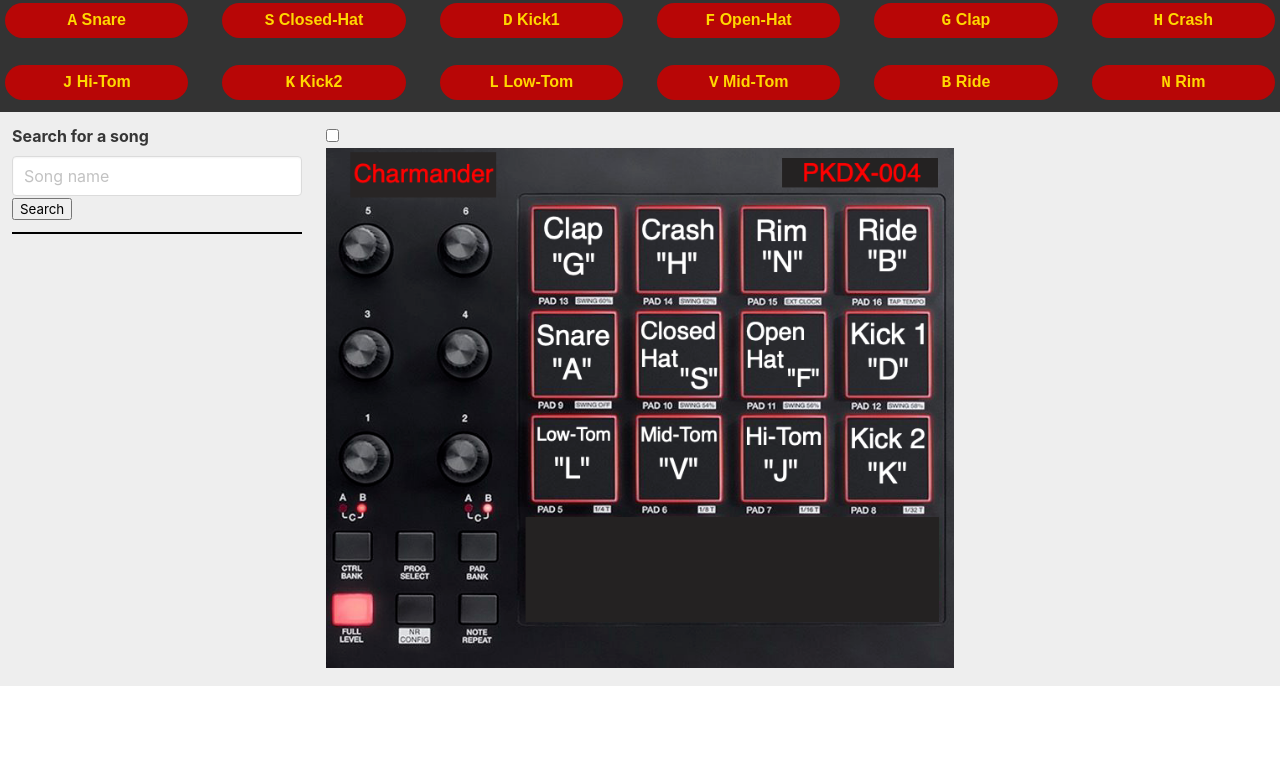
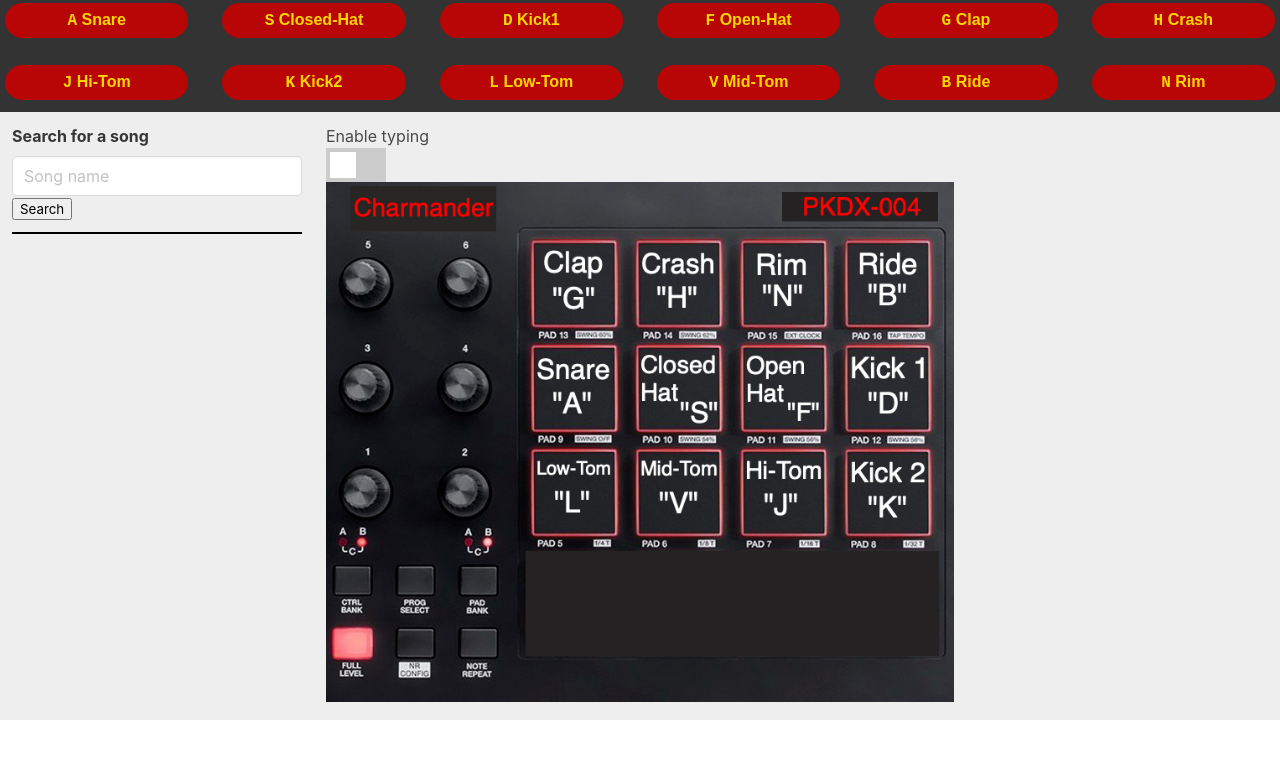
Before and after one commit to WillHeyer/DrumKitProject, a plain HTML site: page index.html in a window 1280 px wide. Drawn offline with nearby package versions, Linux system fonts and the light colour scheme.

Commit message:
style checkbox as slider

```diff
--- a/Assets/CSS/style.css
+++ b/Assets/CSS/style.css
@@ -43,3 +43,54 @@
 .main-background {
     background-color: #eeeeee;
 }
+
+.switch {
+  position: relative;
+  display: inline-block;
+  width: 60px;
+  height: 34px;
+}
+
+.switch input {
+  opacity: 0;
+  width: 0;
+  height: 0;
+}
+
+.slider {
+  position: absolute;
+  cursor: pointer;
+  top: 0;
+  left: 0;
+  right: 0;
+  bottom: 0;
+  background-color: #ccc;
+  -webkit-transition: .4s;
+  transition: .4s;
+}
+
+.slider:before {
+  position: absolute;
+  content: "";
+  height: 26px;
+  width: 26px;
+  left: 4px;
+  bottom: 4px;
+  background-color: white;
+  -webkit-transition: .4s;
+  transition: .4s;
+}
+
+input:checked + .slider {
+  background-color: #2196F3;
+}
+
+input:focus + .slider {
+  box-shadow: 0 0 1px #2196F3;
+}
+
+input:checked + .slider:before {
+  -webkit-transform: translateX(26px);
+  -ms-transform: translateX(26px);
+  transform: translateX(26px);
+}
--- a/Assets/Javascript/script.js
+++ b/Assets/Javascript/script.js
@@ -13,19 +13,19 @@ $("body").on("keydown", function(e){
 
 // song search section //
 var songInput;
+var recentSearches = [];
 
 $("#find-song").on("click", function(e){
     e.preventDefault();
+    $("#displayResults").empty();
+    $("#searchHistory").empty();
+
     recentSearches.push($('#song-search').val());
-    $('#song-search').val("");
-    $('#searchHistory').text("");
     $.each(recentSearches, function (index, value) {
-        $('#searchHistory').append("<li class='historyItem'  onclick='addtotextbox("+index+")'>" + value + '</li>');
+        $('#searchHistory').prepend("<li class='historyItem'  onclick='addtotextbox("+index+")'>" + value + '</li>');
     });
-    $("#displayResults").empty()
-    $('#song-search').val(recentSearches[0]);
+
     songInput = $("#song-search").val();
-    var apiKey = "2b3ce8ab43mshb05f40c986dc36ap1f1691jsnf60a0ccd4f8c";
     $.ajax({
         url: "https://genius.p.rapidapi.com/search?q=" + songInput,
         method: "GET",
@@ -59,5 +59,3 @@ $("#find-song").on("click", function(e){
         $("#gifs").prepend(image);
     })
 })
-
-var recentSearches = [];
--- a/index.html
+++ b/index.html
@@ -126,10 +126,13 @@
             </div>
         </div>
         <div class="column test is-6">
-            <label class="switch">
-                <input type="checkbox" id="checkbox">
-                <span class="slider"></span>
-              </label>
+            <div>
+                <p>Enable typing</p>
+                <label class="switch">
+                    <input type="checkbox" id="checkbox">
+                    <span class="slider"></span>
+                </label>
+            </div>
             <div>
                 <img id="R909" src="Assets/Images/drum-pad-complete.png" alt="Roland-909 drum machine">
             </div>
```
